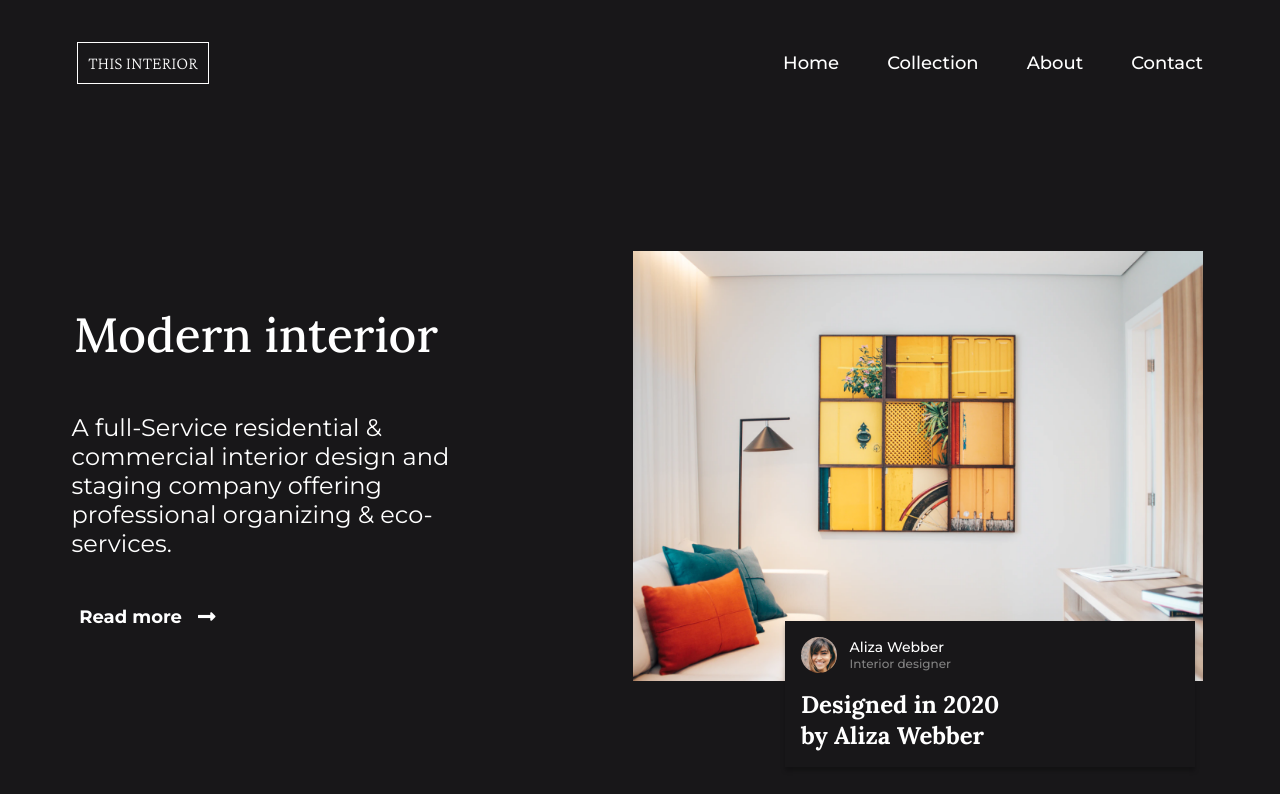
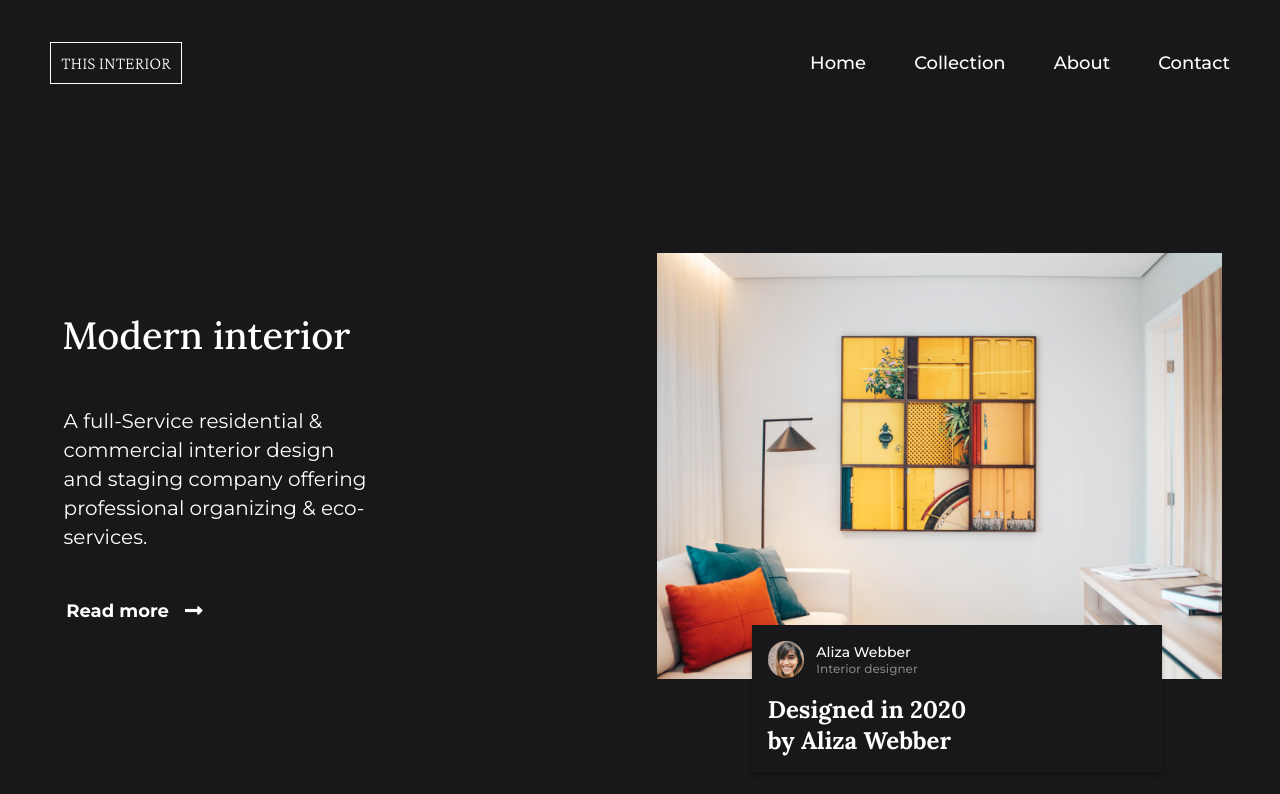
Before and after one commit to naiiiden/interior-consultant-page, a plain HTML site: page index.html in a window 1280 px wide. Drawn offline with nearby package versions, Linux system fonts and the light colour scheme.

Commit message:
fixed view on 1024px width

```diff
--- a/style/_queries.scss
+++ b/style/_queries.scss
@@ -53,8 +53,7 @@
 
 @media screen and (min-width: 1024px) {
     header {
-        // padding: 42px 77px;
-        padding: 42px 77px;
+        padding: 42px 50px;
 
         .hamburger {
             display: none;
@@ -79,22 +78,20 @@
     main {
         flex-direction: row;
         justify-content: space-between;
-        // padding: 0 4.5rem;
-        padding: 0;
+        padding: 0 50px;
         height: 85vh;
 
         .text {
             align-items: center;
             gap: 3rem;
-            padding: 0 58px;
 
             h1{
-                font-size: 48px;
+                font-size: 38px;
             }
 
             p {
-                font-size: 24px;
-                width: 410px;
+                font-size: 20px;
+                width: 310px;
                 line-height: 29px;
                 height: 100%;
                 margin-left: .85rem;
@@ -106,11 +103,10 @@
         }
 
         figure {
-
-            padding: 0 77px;
+            // padding: 0 77px;
 
             .interior {
-               max-width: 100%;
+               max-width: 565px;
             }
 
             figcaption {
@@ -164,7 +160,6 @@
     main {
         flex-direction: row;
         justify-content: space-between;
-        // padding: 0 4.5rem;
         padding: 0;
         height: 85vh;
 
@@ -193,10 +188,6 @@
         figure {
             padding: 0 77px;
 
-            img {
-                width: 767px;
-            }
-
             figcaption {
                 width: 410px;
                 top: 86%;
```
Also changed, not shown: style/style.css, 1 other file.
